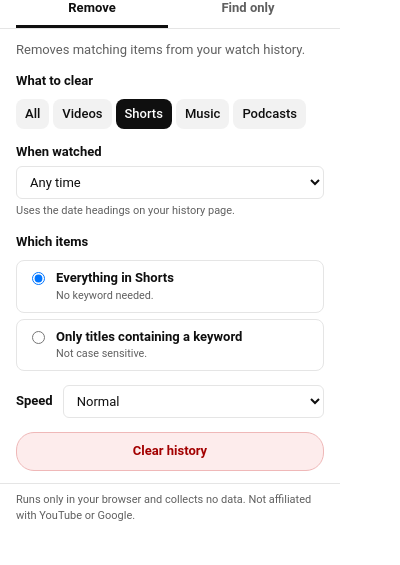
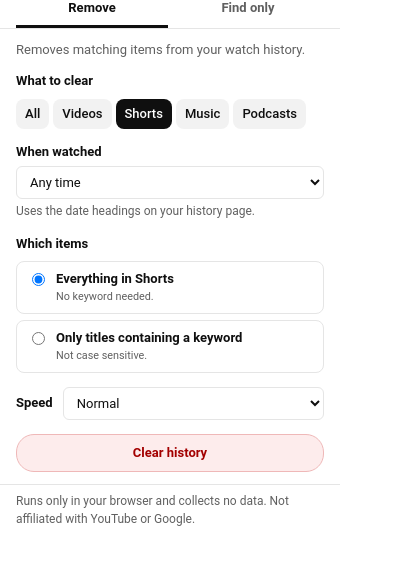
Before and after one commit to pmanikas/youtube-history-cleaner-chrome-extension, a browser extension: page popup/popup.html in a window 400 px wide. Shown: the part 59-624 px from the top of the page. Drawn offline with Linux system fonts and the light colour scheme.

Commit message:
Stop setting the small print at 11px
The note under the date filter and the whole footer were 11px, well under
the 12px floor that Chrome's own extension UI keeps to and small enough to
be unreadable for anyone who needs the text more than the layout. Both go
to 12px. The footer gains a line at 340px wide; nothing else moves, and
the view scrolls now in any case.

```diff
--- a/popup/popup.css
+++ b/popup/popup.css
@@ -238,7 +238,7 @@ button:focus-visible, input:focus-visible, select:focus-visible {
 footer {
   padding: 8px 16px 12px;
   color: var(--muted);
-  font-size: 11px;
+  font-size: 12px;
   border-top: 1px solid var(--line);
 }
 
@@ -273,7 +273,7 @@ footer {
 .tabs button:focus-visible { outline-offset: -3px; }
 
 .mode-hint { margin: 0 0 12px; color: var(--muted); }
-.note { display: block; color: var(--muted); margin-top: 4px; font-size: 11px; }
+.note { display: block; color: var(--muted); margin-top: 4px; font-size: 12px; }
 
 .date-range { display: flex; gap: 8px; margin-top: 6px; }
 .date-range label { flex: 1; color: var(--muted); font-size: 12px; }
```
